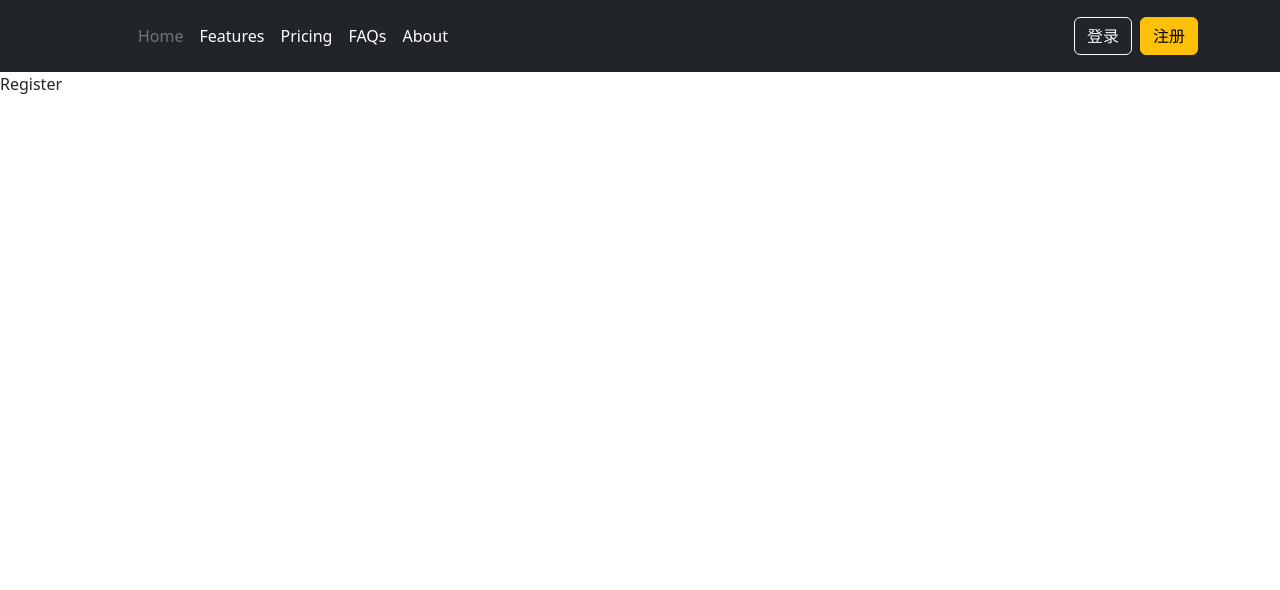
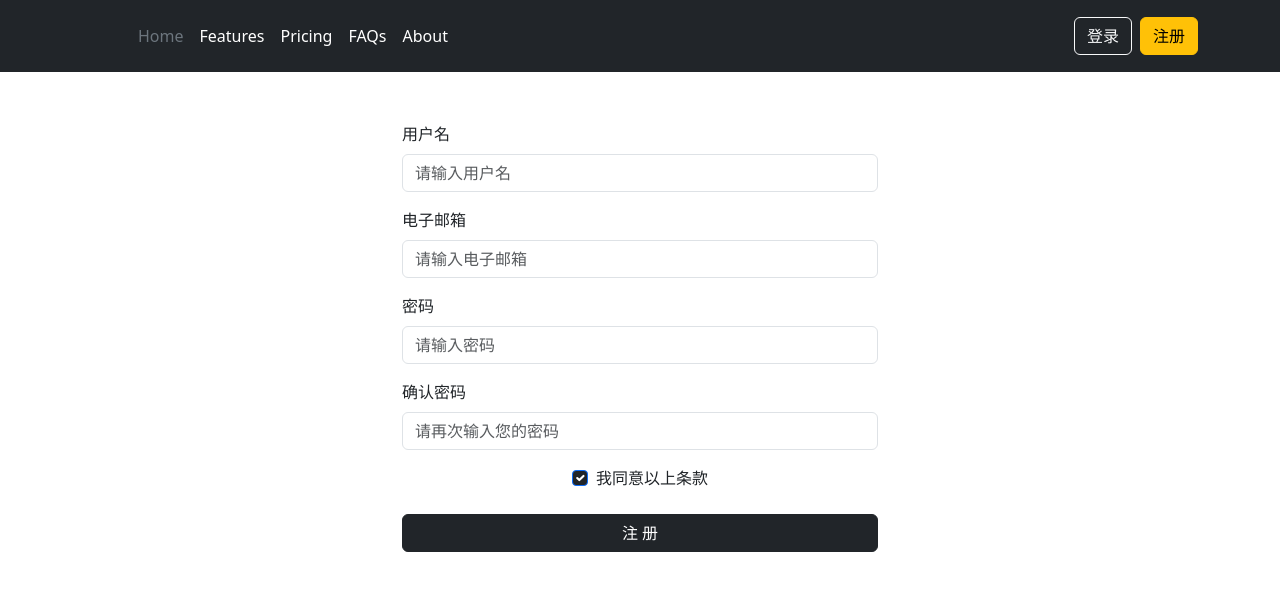
Before and after one commit to Sally510/outfit_recommendation, a React (Create React App) app in the folder frontend/: page /register in a window 1280 px wide. Shown: the top 590 px of the page. Built offline with nearby package versions, Linux system fonts and the light colour scheme.

Commit message:
Implemented auth system

```diff
--- a/frontend/src/containers/Home.js
+++ b/frontend/src/containers/Home.js
@@ -6,8 +6,8 @@ const Home = (props) => (
     <h1 className="display-4 fw-bold">基于用户图像输入的服装推荐系统</h1>
     <div className="col-lg-6 mx-auto">
       <p className="lead mb-4">基于用户图像输入的推荐系统是一种新兴的个性化推荐技术，其目的是根据用户上传的图像来推荐适合的商品或服务。该系统利用深度学习算法对用户图像进行分析，从中提取出关键特征，比如颜色、纹理、形状等，然后将这些特征与商品或服务的特征进行匹配，从而推荐符合用户喜好的商品或服务。</p>
-      <div className="d-grid gap-2 d-sm-flex justify-content-sm-center mb-5">
-        <Link to='/login' role="button" className="btn btn-primary btn-lg ">点击登录</Link>
+      <div class="d-grid gap-2 mb-5">
+        <Link to='/login' role="button" className="btn btn-dark">点击登录</Link>
       </div>
     </div>
   </div>
--- a/frontend/src/containers/Login.js
+++ b/frontend/src/containers/Login.js
@@ -24,11 +24,11 @@ const Login = ({ login, isAuthenticated }) => {
     }
 
     return (
-        <div className='container mt-5 container-sm'>
-            <h1>Sign In</h1>
-            <p>Sign into your Account</p>
+        <div className='container mx-auto' style={{ width: '500px', marginTop: '100px' }}>
+
             <form onSubmit={e => onSubmit(e)}>
-                <div className='form-group'>
+                <div class="mb-3">
+                    <label for="email" class="form-label">Email address</label>
                     <input
                         className='form-control'
                         type='email'
@@ -39,7 +39,9 @@ const Login = ({ login, isAuthenticated }) => {
                         required
                     />
                 </div>
-                <div className='form-group'>
+
+                <div class="mb-3">
+                    <label for="password" class="form-label">Password</label>
                     <input
                             className='form-control'
                             type='password'
@@ -51,14 +53,30 @@ const Login = ({ login, isAuthenticated }) => {
                             required
                     />
                 </div>
-                <button className='btn btn-primary' type='submit'>Login</button>
+
+                <div class="row mb-4">
+                    <div class="col d-flex justify-content-between">
+                        <div class="form-check">
+                            <input class="form-check-input bg-dark" type="checkbox" value="" id="form2Example31" checked />
+                            <label class="form-check-label" for="form2Example31"> 记住我 </label>
+                        </div>
+                    </div>
+                    <div class="col">
+                        <Link className='link-secondary' to='/reset-password'>忘记密码？</Link>
+                    </div>
+                </div>
+
+                <div class="d-grid gap-2">
+                <button className='btn btn-dark' type='submit'>登 录</button>
+                </div>
+
+                <div class="text-center mt-3">
+                    <p>Don't have an account?    <Link className='link-secondary' to='/register'>注 册</Link></p>
+                </div>
+
             </form>
-            <p className='mt-3'>
-                Don't have an account? <Link to='/register'>Sign Up</Link>
-            </p>
-            <p className='mt-3'>
-                Forgot your Password? <Link to='/reset-password'>Reset Password</Link>
-            </p>
+
+
         </div>
     );
 
--- a/frontend/src/containers/Register.js
+++ b/frontend/src/containers/Register.js
@@ -1,9 +1,123 @@
-import React from "react";
+import React, { useState }  from 'react';
+import {  Navigate } from 'react-router-dom';
+import { connect } from 'react-redux'
+import { register } from '../actions/auth';
 
-const Register = (props) => (
-    <div>
-        Register
-    </div>
-);
+const Register = ({ register, isAuthenticated }) => {
+    const [accountCreated, setAccountCreated] = useState(false);
+    const [formData, setFormData] = useState({
+        name: '',
+        email: '',
+        password: '',
+        re_password: ''
+    });
 
-export default Register;
+    const { name, email, password, re_password } = formData;
+
+    const onChange = e => setFormData ({...formData, [e.target.name]: e.target.value });
+
+    const onSubmit = e => {
+        e.preventDefault();
+
+        if (password === re_password){
+            register (name, email, password, re_password);
+            setAccountCreated(true);
+        }
+    };
+
+    if (isAuthenticated) {
+        return <Navigate to="/" />
+    }
+    if (accountCreated) {
+        return <Navigate to="/login" />
+    }
+
+    return (
+        <div className='container mx-auto' style={{ width: '500px', marginTop: '50px' }}>
+
+            <form onSubmit={e => onSubmit(e)}>
+                <div class="mb-3">
+                    <label for="name" class="form-label">用户名</label>
+                    <input
+                        className='form-control'
+                        type='text'
+                        placeholder='请输入用户名'
+                        name='name'
+                        value={name}
+                        onChange={e => onChange(e)}
+                        required
+                    />
+                </div>
+                <div class="mb-3">
+                    <label for="email" class="form-label">电子邮箱</label>
+                    <input
+                        className='form-control'
+                        type='email'
+                        placeholder='请输入电子邮箱'
+                        name='email'
+                        value={email}
+                        onChange={e => onChange(e)}
+                        required
+                    />
+                </div>
+
+                <div class="mb-3">
+                    <label for="password" class="form-label">密码</label>
+                    <input
+                        className='form-control'
+                        type='password'
+                        placeholder='请输入密码'
+                        name='password'
+                        value={password}
+                        onChange={e => onChange(e)}
+                        minLength='6'
+                        required
+                    />
+                </div>
+                <div class="mb-3">
+                    <label for="password" class="form-label">确认密码</label>
+                    <input
+                        className='form-control'
+                        type='password'
+                        placeholder='请再次输入您的密码'
+                        name='re_password'
+                        value={re_password}
+                        onChange={e => onChange(e)}
+                        minLength='6'
+                        required
+                    />
+                </div>
+
+                <div class="form-check d-flex justify-content-center mb-4">
+                    <input class="form-check-input me-2 bg-dark" type="checkbox" value="" id="registerCheck" checked
+                        aria-describedby="registerCheckHelpText" />
+                    <label class="form-check-label" for="registerCheck">
+                        我同意以上条款
+                    </label>
+                </div>
+                <div class="d-grid gap-2">
+                    <button class="btn btn-dark" type="submit">注 册</button>
+                </div>
+
+
+            </form>
+
+        </div>
+
+
+
+
+
+
+
+
+
+    );
+
+};
+
+const mapStateToProps = state => ({
+    isAuthenticated: state.auth.isAuthenticated
+});
+
+export default connect(mapStateToProps, { register })(Register);
--- a/frontend/src/containers/ResetPassword.js
+++ b/frontend/src/containers/ResetPassword.js
@@ -29,7 +29,7 @@ const ResetPassword = ({ reset_password }) => {
         <div className='container mt-5 container-sm'>
             <h1>确认修改密码？</h1>
             <form onSubmit={e => onSubmit(e)}>
-                <div className='form-group'>
+            <div class="my-3">
                     <input
                         className='form-control'
                         type='email'
@@ -40,7 +40,9 @@ const ResetPassword = ({ reset_password }) => {
                         required
                     />
                 </div>
-                <button className='btn btn-primary' type='submit'>提交申请</button>
+                <div class="d-grid gap-2">
+                    <button class="btn btn-dark" type="submit">提 交 申 请</button>
+                </div>
             </form>
 
         </div>
--- a/frontend/src/containers/ResetPasswordConfirm.js
+++ b/frontend/src/containers/ResetPasswordConfirm.js
@@ -3,7 +3,7 @@ import { Navigate, useParams } from 'react-router-dom';
 import { connect } from 'react-redux';
 import { reset_password_confirm } from '../actions/auth';
 
-const ResetPasswordConfirm = ({ match, reset_password_confirm }) => {
+const ResetPasswordConfirm = ({ reset_password_confirm }) => {
     const [requestSent, setRequestSent] = useState(false);
     const [formData, setFormData] = useState({
         new_password: '',
@@ -29,13 +29,14 @@ const ResetPasswordConfirm = ({ match, reset_password_confirm }) => {
     }
 
     return (
-        <div className='container mt-5'>
+        <div className='container mx-auto' style={{ width: '500px', marginTop: '100px' }}>
             <form onSubmit={e => onSubmit(e)}>
-            <div className='form-group'>
+                <div class="mb-3">
+                    <label for="password" class="form-label">新密码</label>
                     <input
                         className='form-control'
                         type='password'
-                        placeholder='New Password'
+                        placeholder='请输入新密码'
                         name='new_password'
                         value={new_password}
                         onChange={e => onChange(e)}
@@ -43,11 +44,12 @@ const ResetPasswordConfirm = ({ match, reset_password_confirm }) => {
                         required
                     />
                 </div>
-                <div className='form-group'>
+                <div class="mb-3">
+                    <label for="password" class="form-label">确认新密码</label>
                     <input
                         className='form-control'
                         type='password'
-                        placeholder='Confirm New Password'
+                        placeholder='请再次输入您的密码'
                         name='re_new_password'
                         value={re_new_password}
                         onChange={e => onChange(e)}
@@ -55,8 +57,10 @@ const ResetPasswordConfirm = ({ match, reset_password_confirm }) => {
                         required
                     />
                 </div>
-                <button className='btn btn-primary' type='submit'>Reset Password</button>
-            </form>
+                <div class="d-grid gap-2">
+                    <button class="btn btn-dark" type="submit">重 置 密 码</button>
+                </div>
+             </form>
         </div>
     );
 };
```
Also changed, not shown: frontend/src/actions/auth.js (+51 -0 lines), frontend/src/containers/Activate.js (+33 -7 lines), frontend/src/reducers/auth.js (+14 -0 lines), frontend/package.json (line endings or trailing spaces), 9 other files (tests, documents, lock files or other folders). Lines whose indentation alone changed are shown as unchanged.
